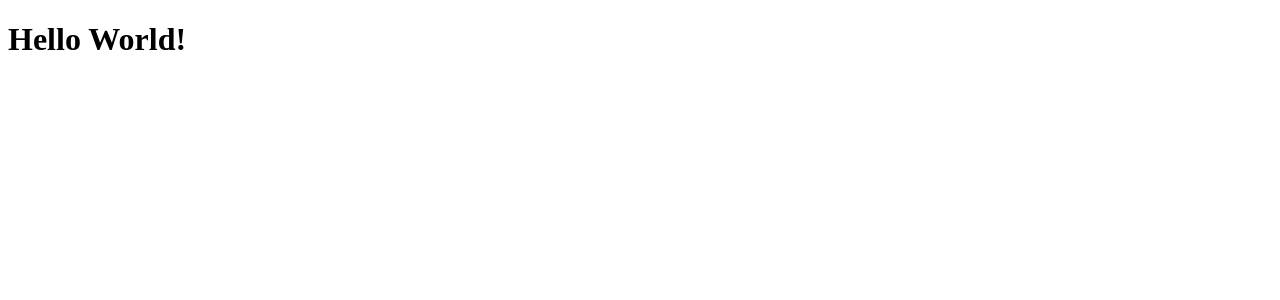
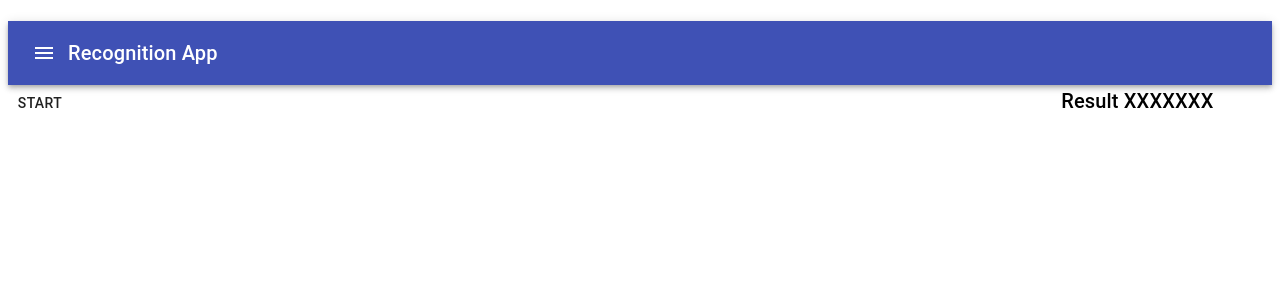
Before and after one commit to kogp112/detecting_object_in_french, a React app: page / in a window 1280 px wide. Shown: the top 300 px of the page. Built offline with nearby package versions, Linux system fonts and the light colour scheme; no server answers.

Commit message:
create video components

```diff
--- a/package.json
+++ b/package.json
@@ -20,11 +20,14 @@
     "react-dom": "^17.0.1"
   },
   "devDependencies": {
+    "@material-ui/core": "^4.11.1",
+    "@material-ui/icons": "^4.9.1",
     "@types/react-dom": "^17.0.0",
     "@types/webpack": "^4.41.25",
     "@types/webpack-dev-server": "^3.11.1",
     "html-webpack-plugin": "^4.5.0",
     "mini-css-extract-plugin": "^1.3.1",
+    "react-webcam": "^5.2.2",
     "ts-loader": "^8.0.11",
     "ts-node": "^9.0.0",
     "typescript": "^4.1.2",
--- a/public/index.html
+++ b/public/index.html
@@ -3,7 +3,7 @@
 
 <head>
   <meta charset="UTF-8" />
-  <title>Reddit PlayList</title>
+  <title>React Recognition App</title>
   <meta http-equiv="X-UA-Compatible" content="IE=edge">
   <meta name="viewport" content="width=device-width, initial-scale=1">
 </head>
--- /dev/null
+++ b/src/components/video-screen/index.tsx
@@ -0,0 +1,103 @@
+import * as React from "react";
+import Webcam from "react-webcam";
+import AppBar from '@material-ui/core/AppBar';
+import Toolbar from "@material-ui/core/Toolbar";
+import IconButton from "@material-ui/core/IconButton";
+import Grid from "@material-ui/core/Grid";
+import Typography from '@material-ui/core/Typography';
+import MenuIcon from '@material-ui/icons/Menu';
+import Button from "@material-ui/core/Button";
+
+class VideoScreen extends React.Component<Props> {
+  data: NodeJS.Timeout;
+  constructor(props: Props) {
+    super(props);
+    this.state = {
+      click: false,
+    };
+  }
+
+   // video settings
+  videoConstraints = {
+    width: 850,
+    height: 700,
+    facingMode: "user"
+  };
+
+  // take capture when push button
+  capture () {
+    const { click } = this.state;
+    console.log(click, 'capture')
+    if (click) {
+      this.stopCapture;
+    } else {
+      this.startCapture;
+    }
+  }
+
+  startCapture() {
+    console.log(this.state, 'startCapture')
+    //this.setState({
+    //  click: false
+    //});
+    this.data = setInterval(function() {
+      // ATTENSION getUserMedia only allow http at localhost, basically use HTTPS
+      console.log(this.refs.webcam.getScreenshot());
+    }, 1000);
+  }
+
+  stopCapture() {
+    console.log(this.state, 'stopCapture')
+    this.setState({
+      click: true
+    });
+    clearInterval(this.data);
+  }
+
+  render () {
+    return (
+      <React.Fragment>
+        <AppBar position="static">
+          <Toolbar>
+            <IconButton edge="start" color="inherit" aria-label="menu">
+              <MenuIcon />
+            </IconButton>
+            <Typography variant="h6">
+              Recognition App
+            </Typography>
+          </Toolbar>
+        </AppBar>
+        <Grid container>
+          <Grid item xs={2}>
+            <Grid container>
+              <Button onClick={this.capture.bind(this)}>START</Button>
+            </Grid>
+          </Grid>
+          <Grid item xs={8}>
+            <Grid container>
+              <Webcam
+                audio={false}
+                ref='webcamRef'
+                screenshotFormat="image/jpeg"
+                videoConstraints={this.videoConstraints}
+              />
+            </Grid>
+          </Grid>
+          <Grid item xs={2}>
+            <Grid container>
+              <Typography variant="h6">
+                Result XXXXXXX
+              </Typography>
+            </Grid>
+          </Grid>
+        </Grid>
+      </React.Fragment>
+    )
+  }
+}
+
+interface Props {
+  click: boolean,
+}
+
+export default VideoScreen;
--- a/src/index.tsx
+++ b/src/index.tsx
@@ -1,4 +1,5 @@
 import * as React from "react";
 import { render } from "react-dom";
+import VideoScreen from "./components/video-screen";
 
-render(<h1>Hello World!</h1>, document.getElementById('app'));
+render(<h1><VideoScreen /></h1>, document.getElementById('app'));
--- a/tsconfig.json
+++ b/tsconfig.json
@@ -9,6 +9,7 @@
       "es2015",
       "es2016"
     ],
+    "esModuleInterop": true,
     "sourceMap": true,
     "allowJs": true,
     "jsx": "react",
```
Also changed, not shown: src/App.tsx (deleted, +0 -8 lines), 2 other files (tests, documents, lock files or other folders).
